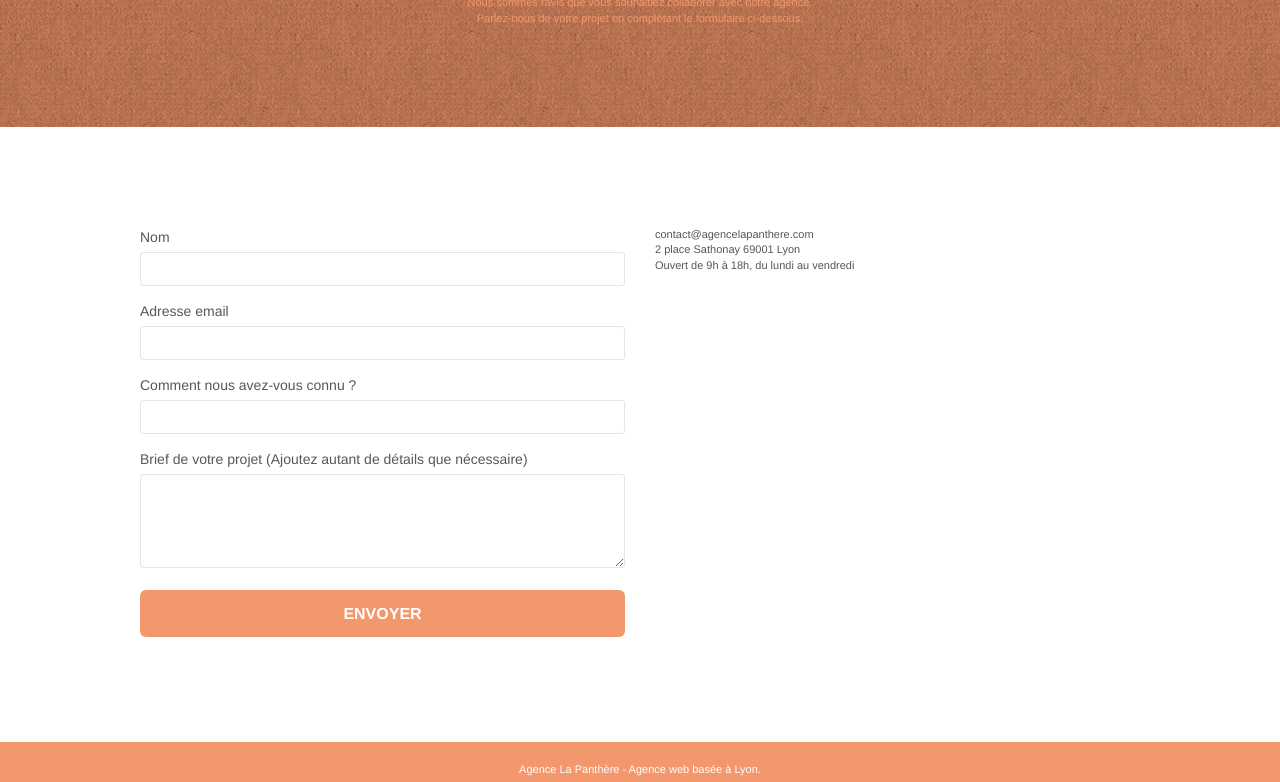
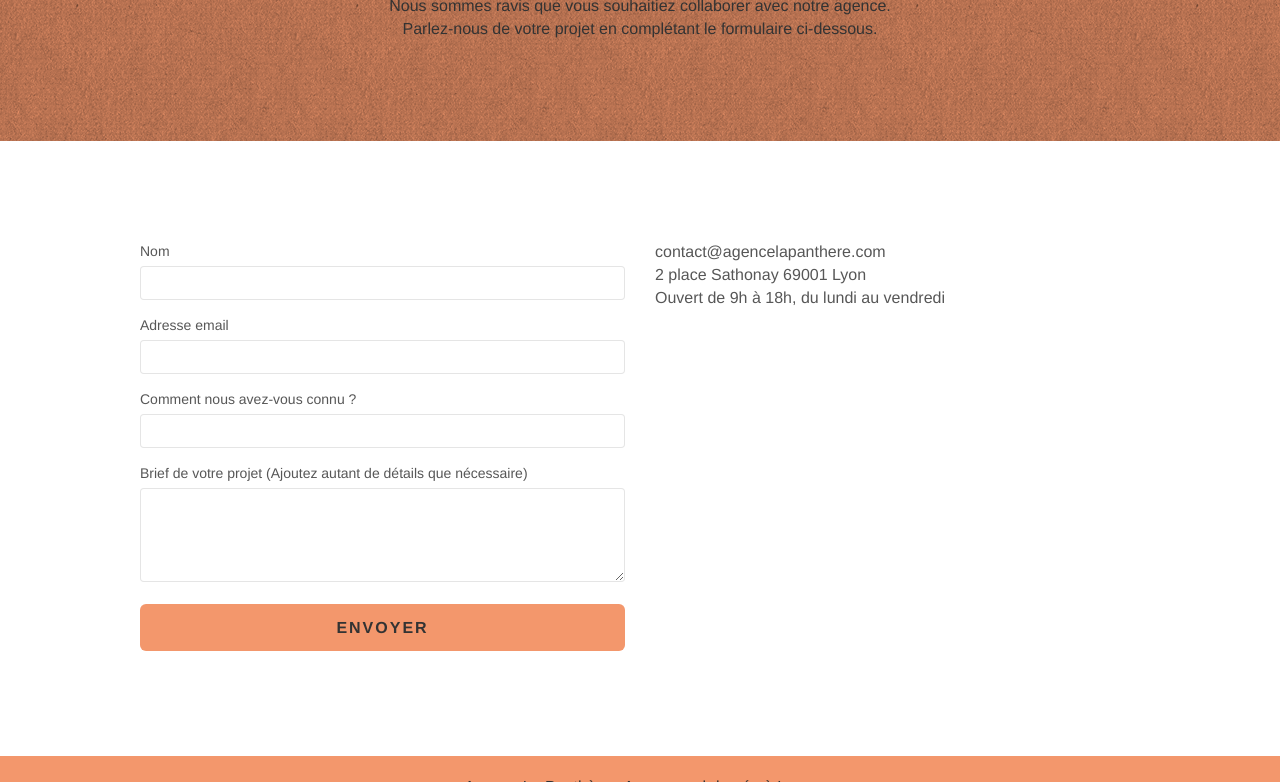
Before and after one commit to mlaversin/MorganLaversin_4_29032022, a plain HTML site: page contact.html in a window 1280 px wide. Shown: the part 269-1051 px from the top of the page. Drawn offline with Linux system fonts and the light colour scheme.

Commit message:
fixing contrast and font-size issues

```diff
--- a/contact.html
+++ b/contact.html
@@ -72,13 +72,13 @@
       <div class="container bloc-lg">
         <div class="row">
           <div class="col-sm-12">
-            <h1 class="text-center hero-bloc-text tc-white">
+            <h1 class="text-center hero-bloc-text dark">
               Parlons web design !
             </h1>
-            <p class="text-center mg-lg tc-white tight-width-whitespace">
-              Nous sommes ravis que vous souhaitiez collaborer avec notre agence.<br>
-              Parlez-nous de votre projet en complétant le formulaire ci-dessous.
+            <p class="text-center mg-lg dark tight-width-whitespace">
+              Nous sommes ravis que vous souhaitiez collaborer avec notre agence.
             </p>
+            <p class="text-center mg-lg dark tight-width-whitespace">Parlez-nous de votre projet en complétant le formulaire ci-dessous.</p>
           </div>
         </div>
       </div>
@@ -142,7 +142,7 @@
       <div class="container bloc-sm">
         <div class="row">
           <div class="col-sm-12">
-            <p class="text-center white">
+            <p class="text-center dark">
               Agence La Panthère - Agence web basée à Lyon.<br>
             </p>
             <div class="row row-no-gutters social">
--- a/style.css
+++ b/style.css
@@ -678,7 +678,7 @@ a {
 }
 
 p {
-    font-size: 11px;
+    font-size: 16px;
 }
 
 .tight-width-whitespace {
@@ -740,6 +740,10 @@ h4 {
     color: #FFFFFF!important;
 }
 
+.dark {
+    color: #333!important;
+}
+
 .testimonial-text {
     font-size: 20px;
     font-style: italic;
@@ -790,12 +794,13 @@ h4 {
 
 .btn-atomic-tangerine {
     background: #F3976C;
-    color: #FFFFFF!important;
+    color: #333!important;
+    letter-spacing: 2px;
 }
 
 .btn-atomic-tangerine:hover {
     background: #c27956!important;
-    color: #FFFFFF!important;
+    color: #222!important;
 }
 
 .ltc-white {
```
Also changed, not shown: index.html (+2 -2 lines).
